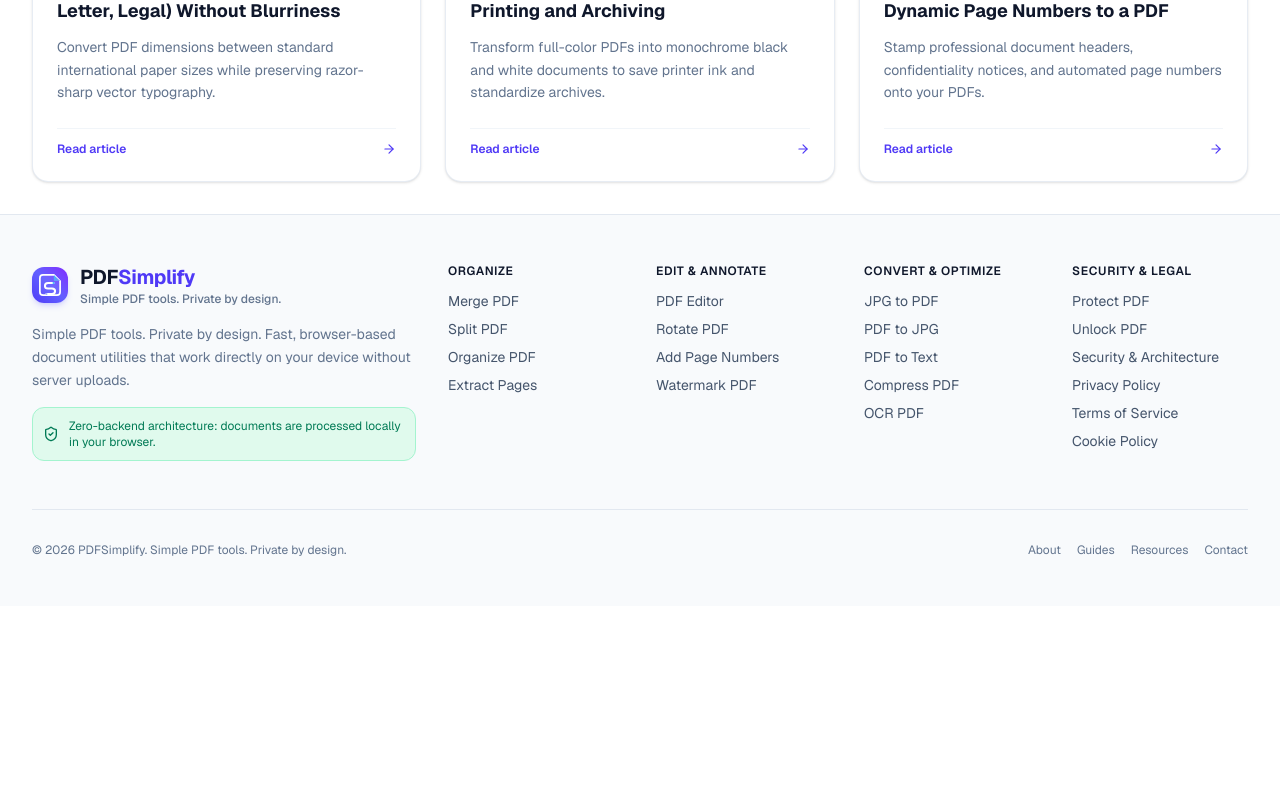
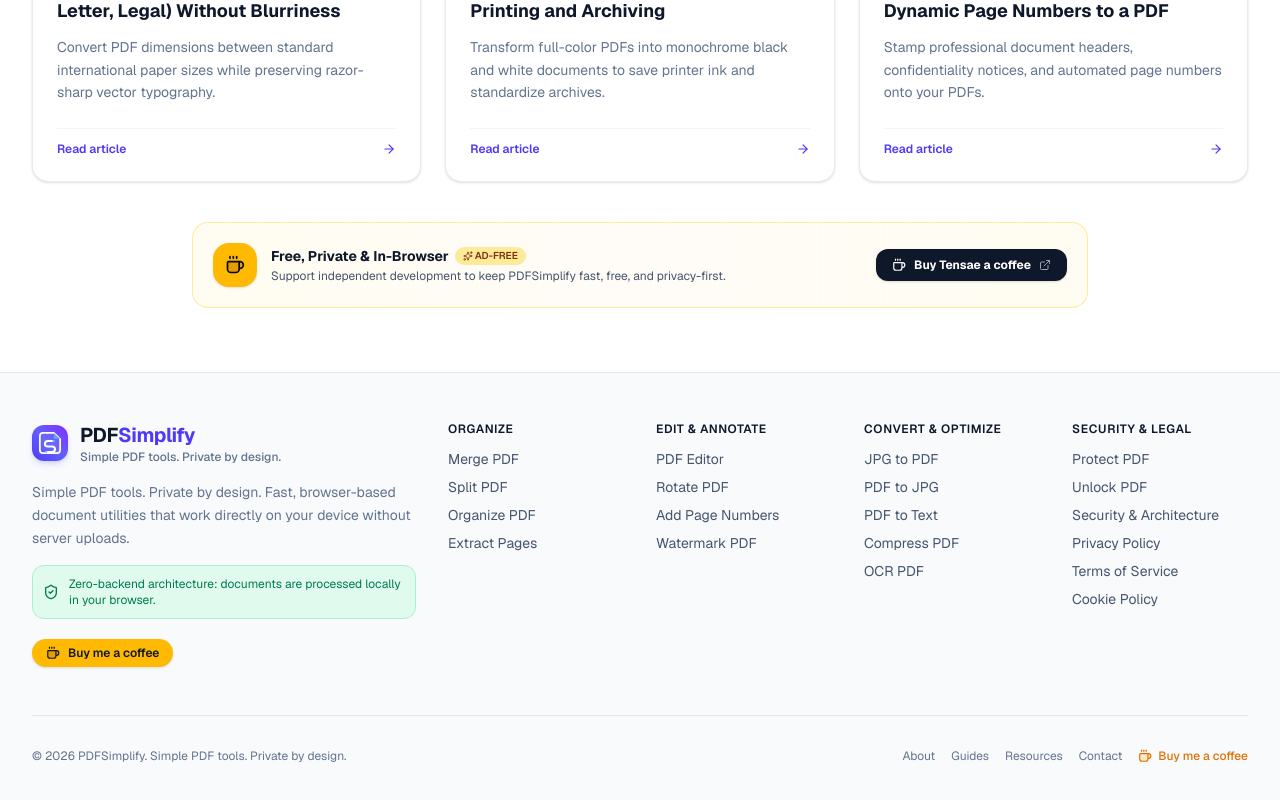
Before and after one commit to TD0961/pdf-utility-website, a Next.js app: page /guides in a window 1280 px wide. Shown: the part 2415-3215 px from the top of the page. Before the commit the page ends 3021 px from the top, so only its background shows below. Built offline with nearby package versions, Linux system fonts and the light colour scheme; no server answers.

Commit message:
feat(monetization): integrate Buy Me a Coffee supporter card, button, and banner

```diff
--- a/src/components/ads/AdSlot.tsx
+++ b/src/components/ads/AdSlot.tsx
@@ -10,6 +10,7 @@
   getReservedMinHeight,
   AD_FORMAT_DIMENSIONS,
 } from '@/lib/ads/ad-strategy';
+import { BuyMeACoffee } from '@/components/support/BuyMeACoffee';
 
 export interface AdSlotProps {
   slotId?: string;
@@ -17,6 +18,7 @@
   placement?: AdPlacement;
   format?: AdFormat;
   className?: string;
+  showSupporterFallback?: boolean;
 }
 
 export function AdSlot({
@@ -25,6 +27,7 @@
   placement,
   format = 'auto',
   className,
+  showSupporterFallback = true,
 }: AdSlotProps) {
   const isAdSenseEnabled = process.env.NEXT_PUBLIC_ADSENSE_ENABLED === 'true';
   const isTestMode = process.env.NEXT_PUBLIC_ADSENSE_TEST_MODE === 'true';
@@ -54,9 +57,17 @@
     }
   }, [isEligible, isAdSenseEnabled, adClient]);
 
-  // 1. Centralized Policy & Production Disabled Check
+  // 1. Centralized Policy Check: strictly prohibit placements forbidden by policy
+  if (!isPlacementAllowed) {
+    return null;
+  }
+
+  // 2. Production Ad Network Disabled Fallback: render respectful supporter banner on allowed content slots
   if (!isEligible) {
-    return null;
+    if (!showSupporterFallback || placement === 'anchor') {
+      return null;
+    }
+    return <BuyMeACoffee variant="banner" className={className} />;
   }
 
   const minHeight = getReservedMinHeight(format);
--- a/src/components/layout/Footer.tsx
+++ b/src/components/layout/Footer.tsx
@@ -2,7 +2,9 @@
 import Link from 'next/link';
 import { Container } from './Container';
 import { BrandLogo } from '@/components/ui/BrandLogo';
-import { ShieldCheck } from 'lucide-react';
+import { ShieldCheck, Coffee } from 'lucide-react';
+import { BuyMeACoffee } from '@/components/support/BuyMeACoffee';
+import { BUY_ME_A_COFFEE_URL } from '@/config/site';
 
 export function Footer() {
   return (
@@ -18,6 +20,9 @@
             <div className="flex items-center gap-2.5 text-xs text-emerald-700 dark:text-emerald-400 bg-emerald-100/60 dark:bg-emerald-950/60 p-2.5 rounded-xl border border-emerald-200 dark:border-emerald-800/80 max-w-sm">
               <ShieldCheck className="w-4 h-4 shrink-0" />
               <span>Zero-backend architecture: documents are processed locally in your browser.</span>
+            </div>
+            <div className="pt-1">
+              <BuyMeACoffee variant="button" />
             </div>
           </div>
 
@@ -79,11 +84,20 @@
 
         <div className="pt-8 border-t border-slate-200 dark:border-slate-800 flex flex-col sm:flex-row items-center justify-between text-xs text-slate-500 dark:text-slate-400 gap-4">
           <p>© {new Date().getFullYear()} PDFSimplify. Simple PDF tools. Private by design.</p>
-          <div className="flex items-center gap-4">
+          <div className="flex items-center gap-4 flex-wrap justify-center sm:justify-end">
             <Link href="/about" className="hover:underline">About</Link>
             <Link href="/guides" className="hover:underline">Guides</Link>
             <Link href="/resources" className="hover:underline">Resources</Link>
             <Link href="/contact" className="hover:underline">Contact</Link>
+            <a
+              href={BUY_ME_A_COFFEE_URL}
+              target="_blank"
+              rel="noopener noreferrer"
+              className="inline-flex items-center gap-1.5 font-medium text-amber-600 dark:text-amber-400 hover:text-amber-700 dark:hover:text-amber-300 transition-colors"
+            >
+              <Coffee className="w-3.5 h-3.5 fill-amber-500/20" />
+              <span>Buy me a coffee</span>
+            </a>
           </div>
         </div>
       </Container>
--- a/src/components/pdf/PdfResult.tsx
+++ b/src/components/pdf/PdfResult.tsx
@@ -7,6 +7,7 @@
 import { CheckCircle2, FileCheck, ShieldCheck, ArrowRight, Sparkles } from 'lucide-react';
 import { formatBytes } from '@/lib/utils';
 import { ProcessResult } from '@/types/pdf';
+import { BuyMeACoffee } from '@/components/support/BuyMeACoffee';
 
 export interface NextStepTool {
   slug: string;
@@ -69,6 +70,9 @@
         <ResetButton onReset={onReset} className="w-full sm:w-auto" />
       </div>
 
+      {/* Creator Support Card */}
+      <BuyMeACoffee variant="card" />
+
       {/* Next Steps Workflow Recommendations */}
       {nextSteps && nextSteps.length > 0 && (
         <div className="pt-4 border-t border-slate-100 dark:border-slate-800 space-y-2 text-left">
--- /dev/null
+++ b/src/components/support/BuyMeACoffee.tsx
@@ -0,0 +1,145 @@
+'use client';
+
+import React from 'react';
+import { Coffee, Heart, ExternalLink, Sparkles } from 'lucide-react';
+import { BUY_ME_A_COFFEE_URL } from '@/config/site';
+import { cn } from '@/lib/utils';
+
+export interface BuyMeACoffeeProps {
+  variant?: 'card' | 'button' | 'banner';
+  className?: string;
+  customUrl?: string;
+}
+
+export function BuyMeACoffee({
+  variant = 'card',
+  className,
+  customUrl,
+}: BuyMeACoffeeProps) {
+  const url = customUrl || BUY_ME_A_COFFEE_URL;
+
+  if (variant === 'button') {
+    return (
+      <a
+        href={url}
+        target="_blank"
+        rel="noopener noreferrer"
+        aria-label="Support the developer on Buy Me a Coffee"
+        className={cn(
+          'inline-flex items-center gap-2 px-3.5 py-1.5 rounded-full text-xs font-semibold',
+          'bg-amber-400 hover:bg-amber-300 text-slate-900',
+          'shadow-sm hover:shadow transition-all duration-200 hover:-translate-y-0.5 active:translate-y-0',
+          'focus-visible:outline-none focus-visible:ring-2 focus-visible:ring-amber-500 focus-visible:ring-offset-2',
+          className
+        )}
+      >
+        <Coffee className="w-3.5 h-3.5 text-slate-900 fill-amber-900/20" />
+        <span>Buy me a coffee</span>
+      </a>
+    );
+  }
+
+  if (variant === 'banner') {
+    return (
+      <aside
+        aria-label="Support PDFSimplify Developer"
+        className={cn(
+          'my-8 w-full max-w-4xl mx-auto rounded-2xl p-5',
+          'border border-amber-200/80 dark:border-amber-800/40',
+          'bg-gradient-to-r from-amber-50/70 via-orange-50/40 to-amber-50/70',
+          'dark:from-amber-950/20 dark:via-slate-900/40 dark:to-amber-950/20',
+          'flex flex-col sm:flex-row items-center justify-between gap-4 text-center sm:text-left',
+          className
+        )}
+      >
+        <div className="flex items-center gap-3.5">
+          <div className="w-11 h-11 rounded-2xl bg-amber-400 text-slate-950 flex items-center justify-center shrink-0 shadow-sm">
+            <Coffee className="w-5 h-5 fill-amber-900/20" />
+          </div>
+          <div>
+            <h4 className="text-sm font-bold text-slate-900 dark:text-white flex items-center gap-1.5 justify-center sm:justify-start">
+              <span>Free, Private & In-Browser</span>
+              <span className="inline-flex items-center gap-0.5 text-[10px] font-semibold uppercase px-2 py-0.5 rounded-full bg-amber-200/80 dark:bg-amber-900/60 text-amber-900 dark:text-amber-200">
+                <Sparkles className="w-2.5 h-2.5" /> Ad-Free
+              </span>
+            </h4>
+            <p className="text-xs text-slate-600 dark:text-slate-400 mt-0.5">
+              Support independent development to keep PDFSimplify fast, free, and privacy-first.
+            </p>
+          </div>
+        </div>
+
+        <a
+          href={url}
+          target="_blank"
+          rel="noopener noreferrer"
+          className="inline-flex items-center gap-2 px-4 py-2 rounded-xl text-xs font-bold bg-slate-900 hover:bg-slate-800 text-white dark:bg-amber-400 dark:hover:bg-amber-300 dark:text-slate-950 shadow transition-all duration-200 hover:-translate-y-0.5 active:translate-y-0 shrink-0"
+        >
+          <Coffee className="w-3.5 h-3.5" />
+          <span>Buy Tensae a coffee</span>
+          <ExternalLink className="w-3 h-3 opacity-60" />
+        </a>
+      </aside>
+    );
+  }
+
+  // Default: 'card' (Optimized for the Download / Result screen in PdfResult.tsx)
+  return (
+    <div
+      className={cn(
+        'w-full rounded-2xl p-5 text-left transition-all duration-200',
+        'border border-amber-200/90 dark:border-amber-800/40',
+        'bg-gradient-to-b from-amber-50/80 via-white to-amber-50/30',
+        'dark:from-amber-950/25 dark:via-slate-900/60 dark:to-amber-950/15',
+        'shadow-sm hover:shadow-md',
+        className
+      )}
+    >
+      <div className="flex items-start gap-3.5">
+        <div className="w-12 h-12 rounded-2xl bg-amber-400 text-slate-950 flex items-center justify-center shrink-0 shadow-inner group-hover:scale-105 transition-transform">
+          <Coffee className="w-6 h-6 fill-amber-900/20" />
+        </div>
+
+        <div className="flex-1 min-w-0">
+          <div className="flex items-center gap-2 flex-wrap mb-1">
+            <span className="inline-flex items-center gap-1 text-[11px] font-bold uppercase tracking-wider text-amber-800 dark:text-amber-300 bg-amber-100 dark:bg-amber-900/50 px-2.5 py-0.5 rounded-full">
+              <Heart className="w-3 h-3 fill-amber-500 text-amber-600 dark:text-amber-400" />
+              Creator Support
+            </span>
+          </div>
+
+          <h4 className="text-sm sm:text-base font-bold text-slate-900 dark:text-white">
+            Did PDFSimplify save you time?
+          </h4>
+
+          <p className="text-xs text-slate-600 dark:text-slate-300 mt-1 leading-relaxed">
+            PDFSimplify is 100% free and runs entirely on your device without server custody or subscriptions.
+            If this tool saved your deadline or helped your workflow, buying Tensae a coffee keeps the tools ad-free and actively maintained!
+          </p>
+
+          <div className="mt-3.5 flex flex-wrap items-center gap-2.5">
+            <a
+              href={url}
+              target="_blank"
+              rel="noopener noreferrer"
+              className={cn(
+                'inline-flex items-center gap-2 px-4 py-2 rounded-xl text-xs font-bold',
+                'bg-amber-400 hover:bg-amber-300 text-slate-950',
+                'shadow-sm hover:shadow transition-all duration-200 hover:-translate-y-0.5 active:translate-y-0',
+                'focus-visible:outline-none focus-visible:ring-2 focus-visible:ring-amber-500 focus-visible:ring-offset-2'
+              )}
+            >
+              <Coffee className="w-4 h-4 fill-amber-900/20" />
+              <span>Buy Tensae a Coffee ($3)</span>
+              <ExternalLink className="w-3 h-3 opacity-60" />
+            </a>
+
+            <span className="text-[11px] text-slate-500 dark:text-slate-400">
+              Zero subscriptions • 100% voluntary
+            </span>
+          </div>
+        </div>
+      </div>
+    </div>
+  );
+}
--- a/src/config/site.ts
+++ b/src/config/site.ts
@@ -16,6 +16,7 @@
   privacyEmail: string;
   copyrightYear: number;
   companyName: string;
+  buyMeACoffeeUrl: string;
   social: {
     github?: string;
     twitter?: string;
@@ -35,6 +36,7 @@
     'Edit, convert, organize, protect, and manage PDFs directly in your browser. Zero backend file processing — private, client-side document utilities.',
   supportEmail: 'tensaedeme61@gmail.com',
   privacyEmail: `privacy@${DEFAULT_DOMAIN}`,
+  buyMeACoffeeUrl: process.env.NEXT_PUBLIC_BUYMEACOFFEE_URL || 'https://buymeacoffee.com/Tensae',
   copyrightYear: 2026,
   companyName: 'PDFSimplify',
   social: {
@@ -48,3 +50,4 @@
 export const SITE_DOMAIN = siteConfig.domain;
 export const SITE_TAGLINE = siteConfig.tagline;
 export const SITE_DESCRIPTION = siteConfig.description;
+export const BUY_ME_A_COFFEE_URL = siteConfig.buyMeACoffeeUrl;
```
